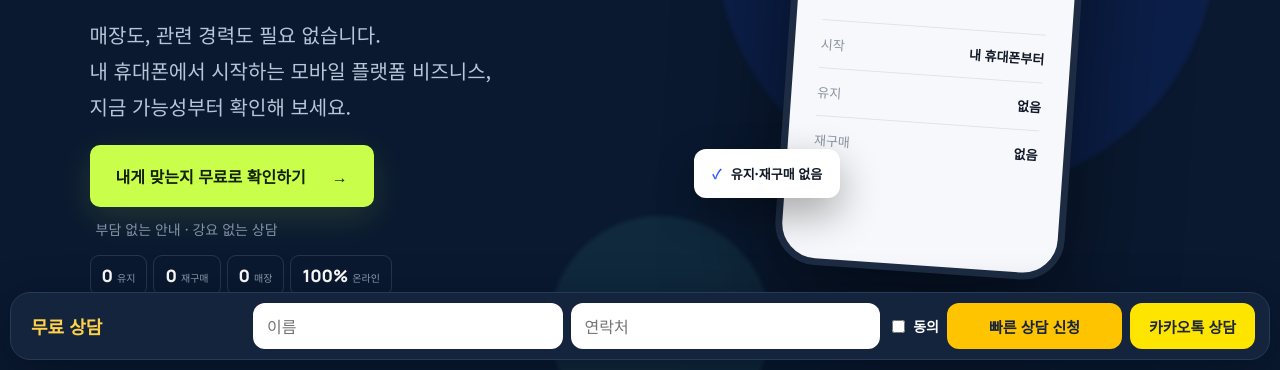
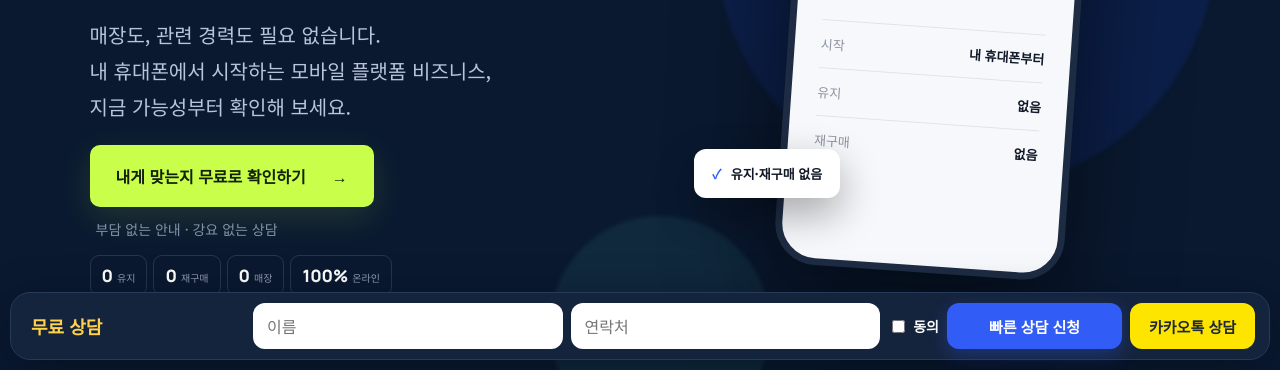
Before and after one commit to masha38/mobile-business-landing, a plain HTML site: page index.html in a window 1280 px wide. Shown: the part 430-800 px from the top of the page. Drawn offline with Linux system fonts and the light colour scheme.

Commit message:
Style quick consultation CTA in blue

```diff
--- a/quickbar-fix.css
+++ b/quickbar-fix.css
@@ -1,4 +1,4 @@
 .quick-consult form{grid-template-columns:220px minmax(380px,1fr) auto 175px 125px}
-.quick-title{font-size:18px}.quick-fields input{font-size:16px}.quick-agree{font-size:14px}.quick-submit,.quick-kakao{font-size:15px}
+.quick-title{font-size:18px}.quick-fields input{font-size:16px}.quick-agree{font-size:14px}.quick-submit,.quick-kakao{font-size:15px}.quick-submit{background:#315cf5;color:#fff;box-shadow:0 6px 18px #315cf54d}
 @media(max-width:1100px){.quick-consult form{grid-template-columns:105px 1fr auto 155px 120px}.quick-title{font-size:16px}}
 @media(max-width:720px){.quick-consult form{grid-template-columns:1.15fr .85fr}.quick-submit,.quick-kakao{font-size:14px}}
```
